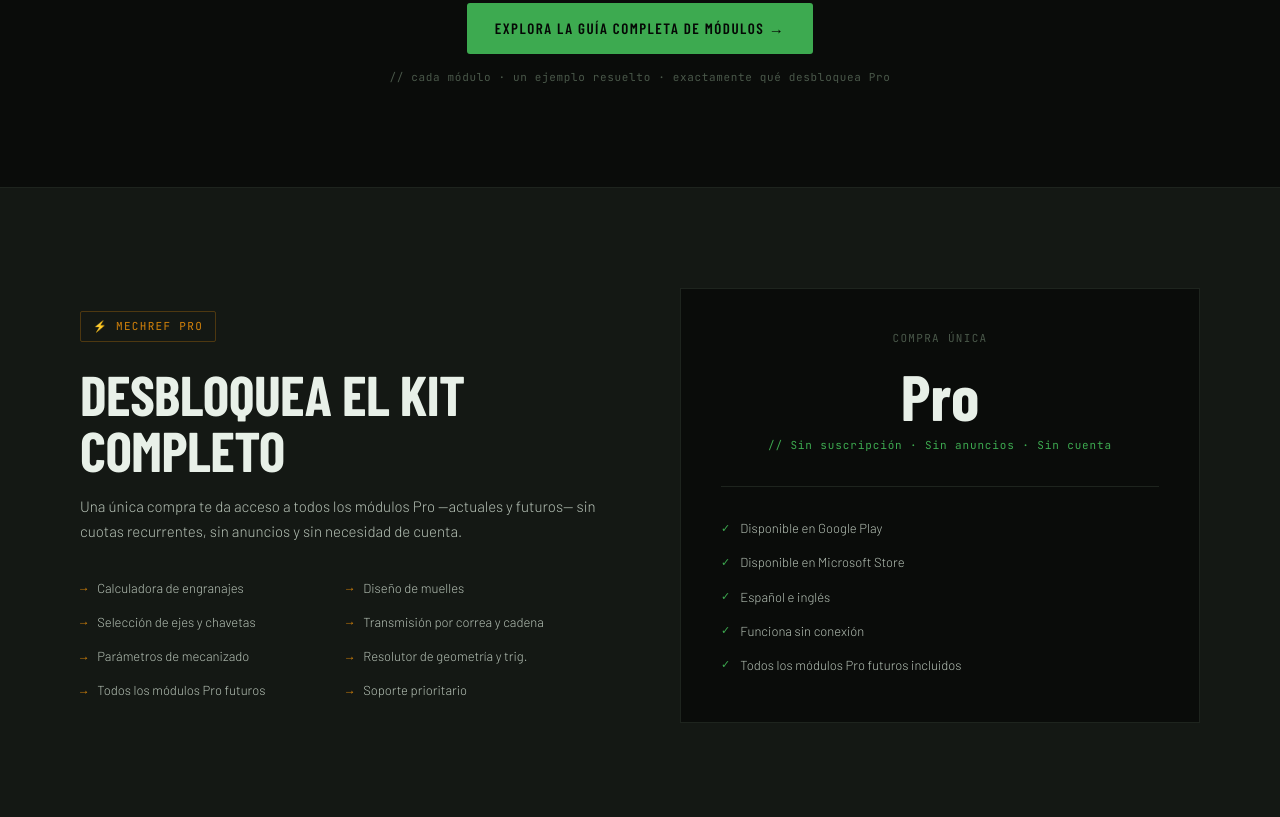
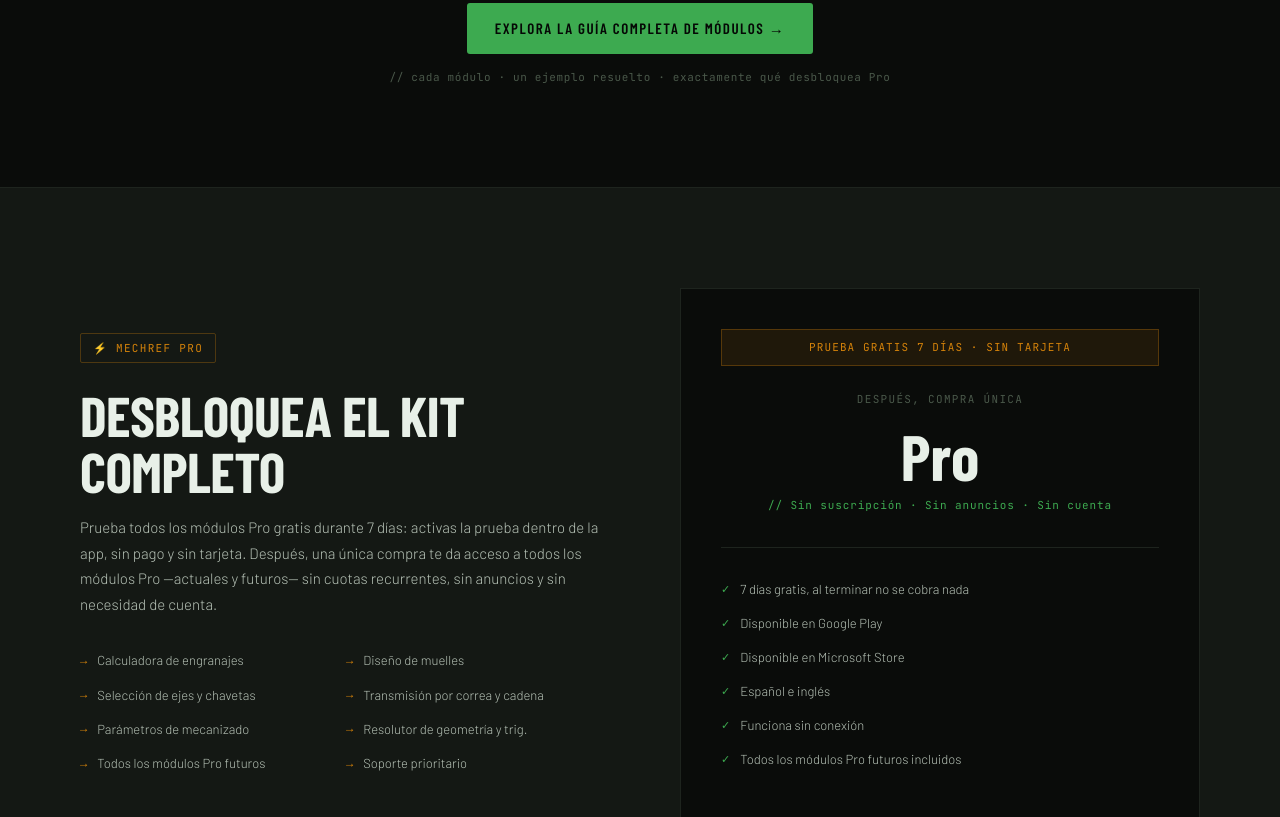
Before and after one commit to HR-Soft/mechref, a plain HTML site: page index.es.html in a window 1280 px wide. Shown: the part 1930-2747 px from the top of the page. Drawn offline with nearby package versions, Linux system fonts and the light colour scheme; a web font is replaced by a local one.

Commit message:
Announce the 7-day free Pro trial across the site
Hero badge, Pro section and price box on both landing pages, plus the
module guide's lede, comparison foot and closing CTA. EN + ES, and the
meta descriptions.

Co-Authored-By: Claude Opus 5 <noreply@anthropic.com>

```diff
--- a/index.es.html
+++ b/index.es.html
@@ -4,7 +4,7 @@
   <meta charset="UTF-8"/>
   <meta name="viewport" content="width=device-width, initial-scale=1.0"/>
   <title>MechRef — Referencia de Ingeniería Mecánica</title>
-  <meta name="description" content="App profesional de referencia y cálculo de ingeniería mecánica. Roscas, ajustes, engranajes, muelles, ejes y más. Basada en normas internacionales."/>
+  <meta name="description" content="App profesional de referencia y cálculo de ingeniería mecánica. Roscas, ajustes, engranajes, muelles, ejes y más. Basada en normas internacionales. Probá Pro gratis 7 días."/>
   <link rel="canonical" href="https://hrsoftware.ar/mechref/index.es.html"/>
   <link rel="alternate" hreflang="en" href="https://hrsoftware.ar/mechref/"/>
   <link rel="alternate" hreflang="es" href="https://hrsoftware.ar/mechref/index.es.html"/>
@@ -338,6 +338,17 @@
     .pro-features li { font-size: 13px; color: var(--text); display: flex; align-items: center; gap: 10px; }
     .pro-features li::before { content: '→'; color: var(--amber); font-family: var(--mono); font-size: 12px; flex-shrink: 0; }
     .pro-price-box { background: var(--bg); border: 1px solid var(--border); padding: 40px; text-align: center; }
+    .trial-flag {
+      font-family: var(--mono);
+      font-size: 11px;
+      letter-spacing: 0.1em;
+      text-transform: uppercase;
+      color: var(--amber);
+      background: rgba(212,130,10,0.10);
+      border: 1px solid rgba(212,130,10,0.3);
+      padding: 8px 12px;
+      margin-bottom: 24px;
+    }
     .price-label { font-family: var(--mono); font-size: 11px; letter-spacing: 0.12em; text-transform: uppercase; color: var(--text-dim); margin-bottom: 16px; }
     .price-value { font-family: var(--condensed); font-size: 64px; font-weight: 700; color: var(--heading); line-height: 1; margin-bottom: 8px; }
     .price-note { font-family: var(--mono); font-size: 11px; color: var(--green-bright); letter-spacing: 0.08em; margin-bottom: 32px; }
@@ -430,6 +441,7 @@
     <p class="hero-desc">App profesional de referencia y cálculo de ingeniería mecánica. Roscas, ajustes, engranajes, muelles, ejes y más, basada en normas internacionales. Inspirada en el clásico libro de referencia <em>Máquinas</em> de A.L. Casillas.</p>
     <div class="hero-badges">
       <span class="badge-pill highlight">Normas ISO</span>
+      <span class="badge-pill highlight">Prueba Pro gratis 7 días</span>
       <span class="badge-pill highlight">Compra única</span>
       <span class="badge-pill">Sin suscripción</span>
       <span class="badge-pill">Sin anuncios</span>
@@ -499,7 +511,7 @@
     <div>
       <div class="pro-badge">⚡ MechRef Pro</div>
       <h2>Desbloquea el Kit Completo</h2>
-      <p class="section-intro" style="margin-bottom:0">Una única compra te da acceso a todos los módulos Pro —actuales y futuros— sin cuotas recurrentes, sin anuncios y sin necesidad de cuenta.</p>
+      <p class="section-intro" style="margin-bottom:0">Prueba todos los módulos Pro gratis durante 7 días: activas la prueba dentro de la app, sin pago y sin tarjeta. Después, una única compra te da acceso a todos los módulos Pro —actuales y futuros— sin cuotas recurrentes, sin anuncios y sin necesidad de cuenta.</p>
       <ul class="pro-features">
         <li>Calculadora de engranajes</li>
         <li>Diseño de muelles</li>
@@ -513,10 +525,12 @@
     </div>
     <div>
       <div class="pro-price-box">
-        <div class="price-label">Compra única</div>
+        <div class="trial-flag">Prueba gratis 7 días · Sin tarjeta</div>
+        <div class="price-label">Después, compra única</div>
         <div class="price-value">Pro</div>
         <div class="price-note">// Sin suscripción · Sin anuncios · Sin cuenta</div>
         <ul class="price-perks">
+          <li>7 días gratis, al terminar no se cobra nada</li>
           <li>Disponible en Google Play</li>
           <li>Disponible en Microsoft Store</li>
           <li>Español e inglés</li>
```
Also changed, not shown: index.html (+17 -3 lines), modules.es.html (+4 -4 lines), modules.html (+4 -4 lines).
